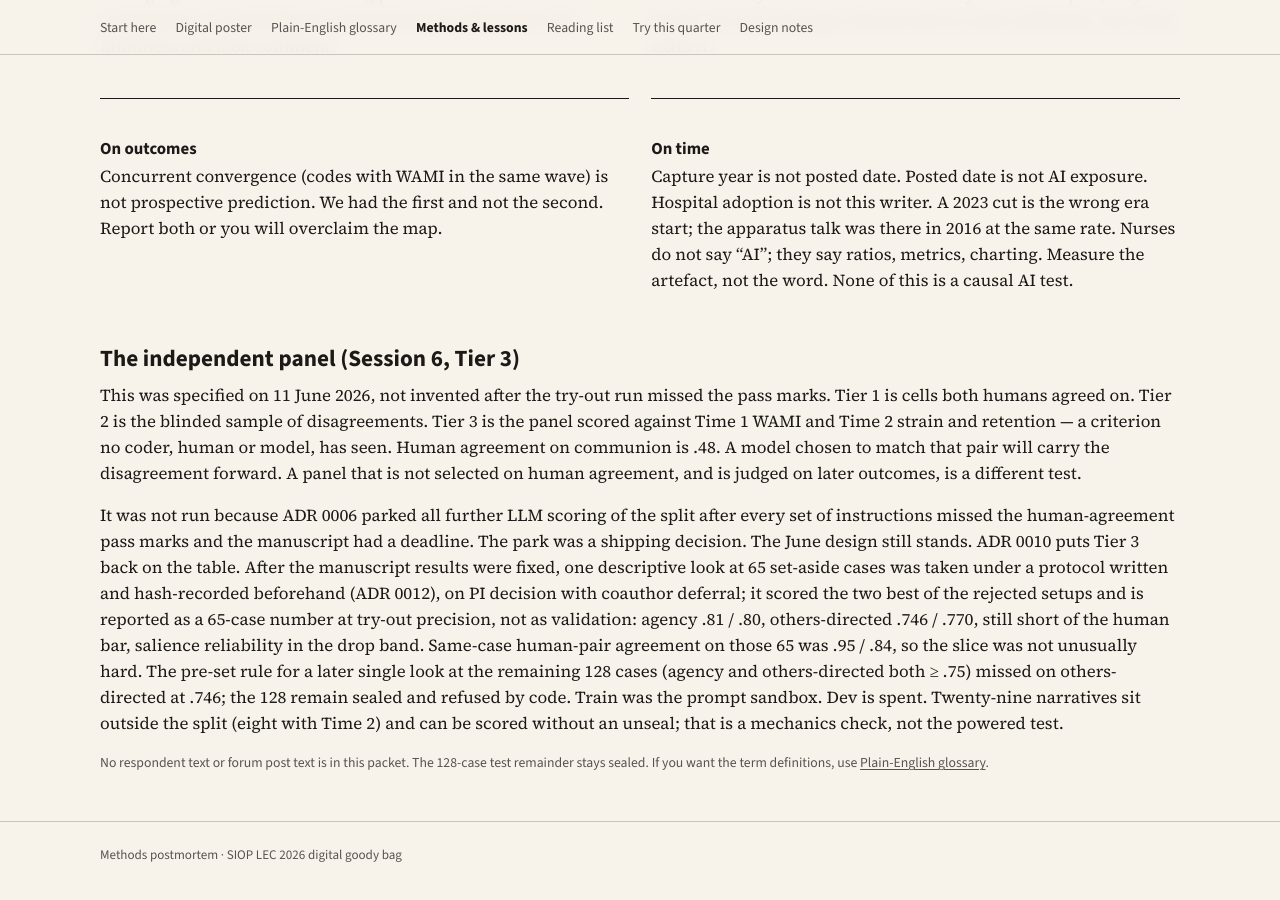
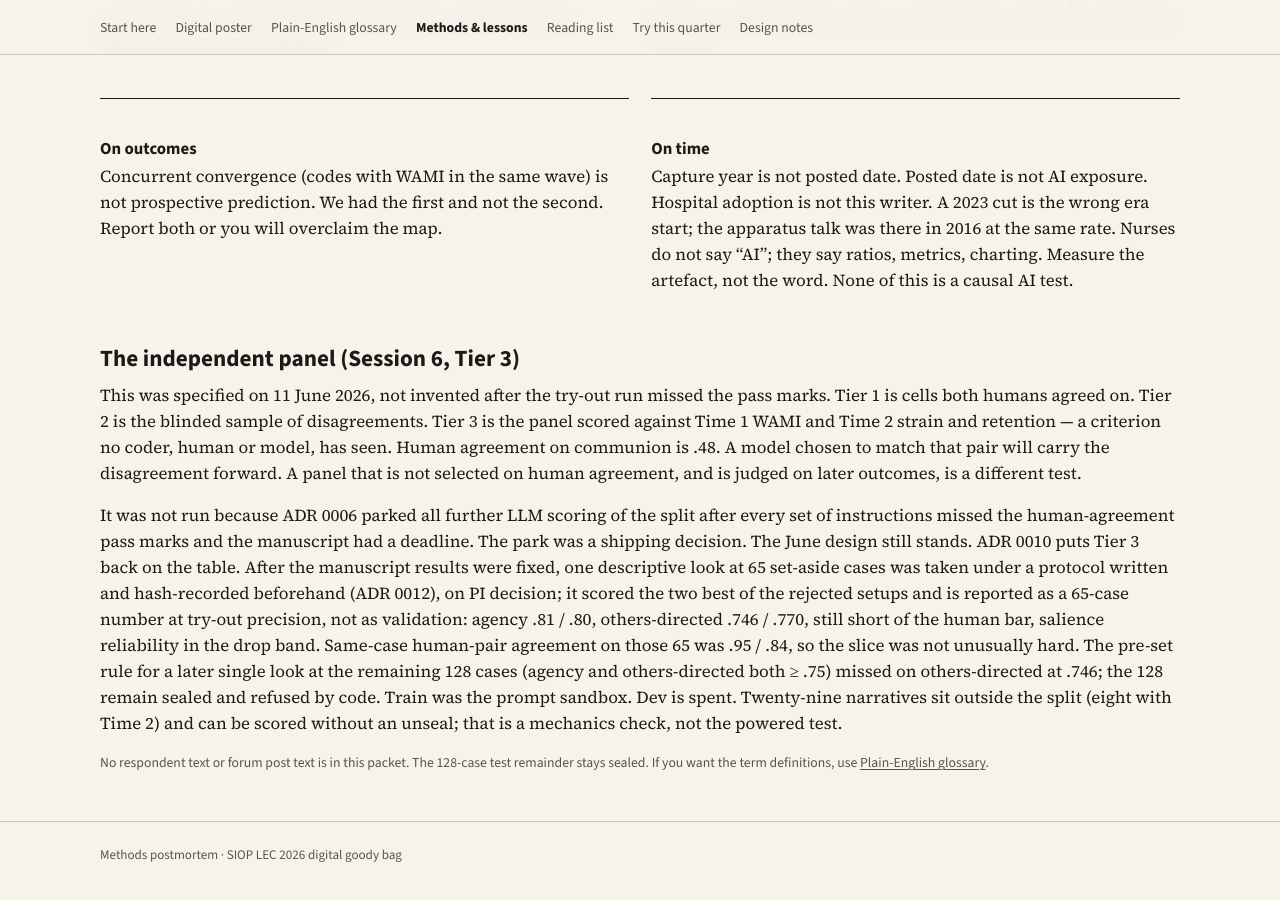
Before and after one commit to mjmonnot/mjmonnot.github.io, a Jekyll site: the page lec-2026/methodology.html, which Jekyll copies as it is, in a window 1280 px wide and 900 px high, scrolled down 1996 px. Built offline with Jekyll 4.4.1, drawn with Linux system fonts in a browser that asks for light colours.

Commit message:
LEC 2026: drop coauthor-deferral wording from ADR 0012 note
PI decision alone; Isaac approval not required for that look.

Co-authored-by: Matt Monnot <mjmonnot@users.noreply.github.com>

```diff
--- a/lec-2026/methodology.html
+++ b/lec-2026/methodology.html
@@ -75,7 +75,7 @@
 
   <h2>The independent panel (Session 6, Tier 3)</h2>
   <p>This was specified on 11 June 2026, not invented after the try-out run missed the pass marks. Tier 1 is cells both humans agreed on. Tier 2 is the blinded sample of disagreements. Tier 3 is the panel scored against Time 1 WAMI and Time 2 strain and retention — a criterion no coder, human or model, has seen. Human agreement on communion is .48. A model chosen to match that pair will carry the disagreement forward. A panel that is not selected on human agreement, and is judged on later outcomes, is a different test.</p>
-  <p>It was not run because ADR 0006 parked all further LLM scoring of the split after every set of instructions missed the human-agreement pass marks and the manuscript had a deadline. The park was a shipping decision. The June design still stands. ADR 0010 puts Tier 3 back on the table. After the manuscript results were fixed, one descriptive look at 65 set-aside cases was taken under a protocol written and hash-recorded beforehand (ADR 0012), on PI decision with coauthor deferral; it scored the two best of the rejected setups and is reported as a 65-case number at try-out precision, not as validation: agency .81 / .80, others-directed .746 / .770, still short of the human bar, salience reliability in the drop band. Same-case human-pair agreement on those 65 was .95 / .84, so the slice was not unusually hard. The pre-set rule for a later single look at the remaining 128 cases (agency and others-directed both ≥ .75) missed on others-directed at .746; the 128 remain sealed and refused by code. Train was the prompt sandbox. Dev is spent. Twenty-nine narratives sit outside the split (eight with Time 2) and can be scored without an unseal; that is a mechanics check, not the powered test.</p>
+  <p>It was not run because ADR 0006 parked all further LLM scoring of the split after every set of instructions missed the human-agreement pass marks and the manuscript had a deadline. The park was a shipping decision. The June design still stands. ADR 0010 puts Tier 3 back on the table. After the manuscript results were fixed, one descriptive look at 65 set-aside cases was taken under a protocol written and hash-recorded beforehand (ADR 0012), on PI decision; it scored the two best of the rejected setups and is reported as a 65-case number at try-out precision, not as validation: agency .81 / .80, others-directed .746 / .770, still short of the human bar, salience reliability in the drop band. Same-case human-pair agreement on those 65 was .95 / .84, so the slice was not unusually hard. The pre-set rule for a later single look at the remaining 128 cases (agency and others-directed both ≥ .75) missed on others-directed at .746; the 128 remain sealed and refused by code. Train was the prompt sandbox. Dev is spent. Twenty-nine narratives sit outside the split (eight with Time 2) and can be scored without an unseal; that is a mechanics check, not the powered test.</p>
 
   <p class="note">No respondent text or forum post text is in this packet. The 128-case test remainder stays sealed. If you want the term definitions, use <a href="explainers.html">Plain-English glossary</a>.</p>
 </main>
```
